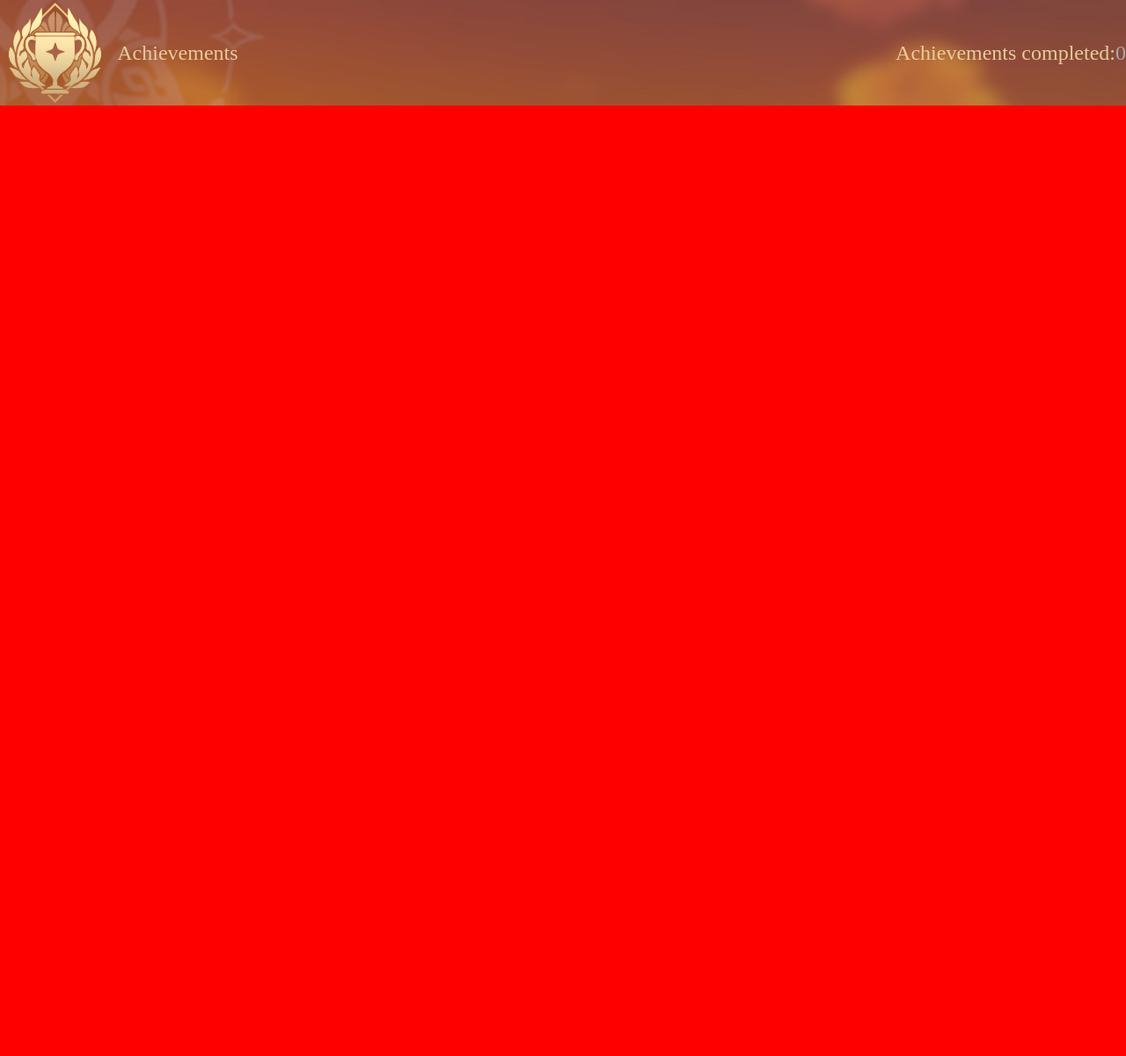
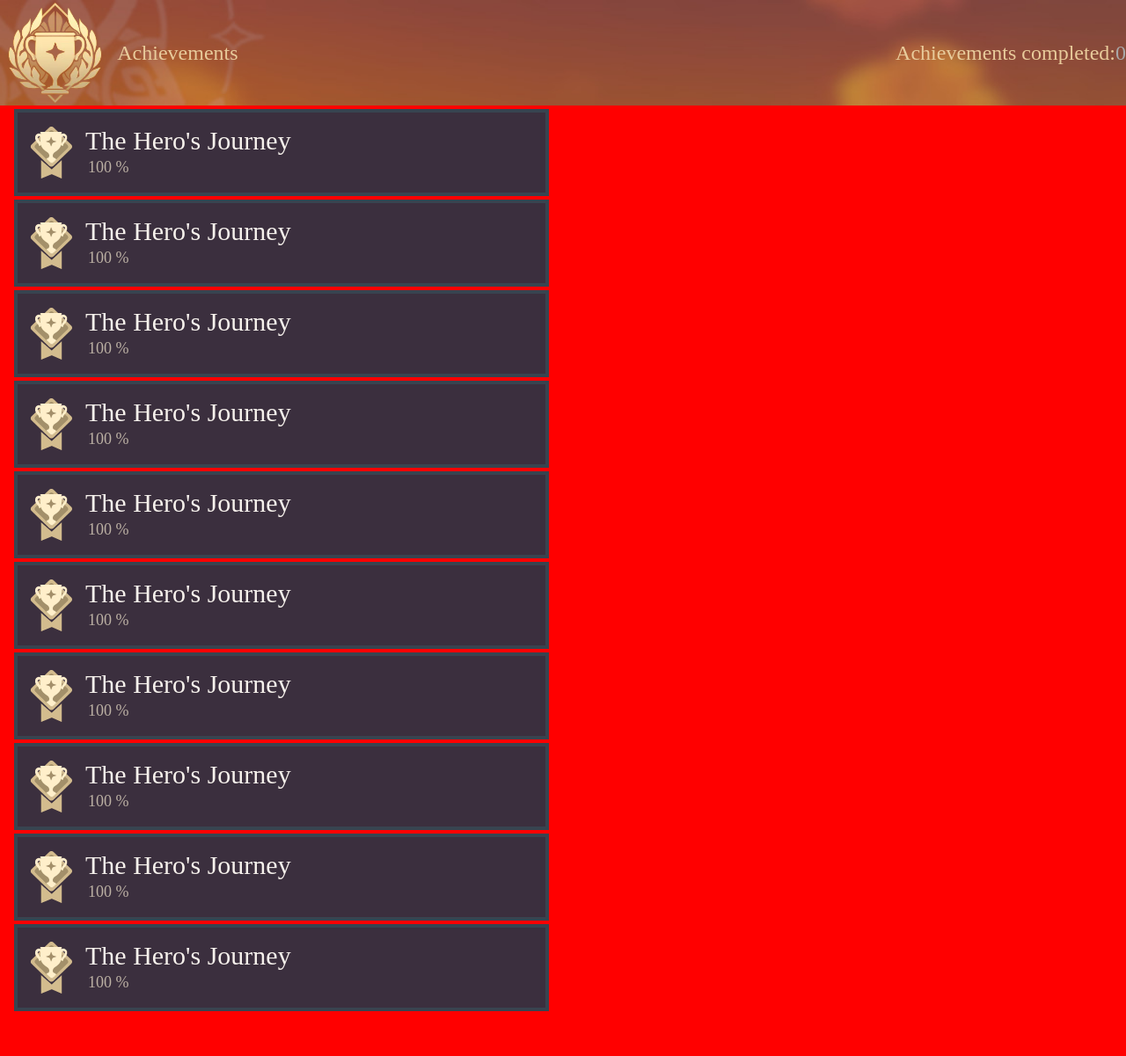
Before and after one commit to maritogram/genshin-web-tracker, a Flask app: template flaskr/templates/details.html in a window 1280 px wide. Shown: the whole page at 88% size. Run offline with Flask 3, Linux system fonts and the light colour scheme; the template is opened without the code that fills it, so the values that code supplies are empty; some web fonts are replaced.

Commit message:
refactoring: wrapper-left, category  (detail page)

```diff
--- a/flaskr/static/styles/detail_style.css
+++ b/flaskr/static/styles/detail_style.css
@@ -17,7 +17,7 @@ body{
     margin: 0;
     padding: 0;
 
-    grid-template-rows: 10% 1fr;
+    grid-template-rows: 10% 90%;
     height: 100vh;
 
 
@@ -28,8 +28,6 @@ body{
 
 
 }
-
-
 
 header{
     display: flex;
@@ -61,25 +59,29 @@ header img{
     /*background-color: orange;*/
 }
 
-
-
 .content{
     display: flex;
     width: 100%;
+    height: 100%;
     justify-content: space-between;
     background-color: red;
 
 }
 
+.wrapper-left{
+  width: 50%;
+    height: 100%;
+    margin-right:3px;
+    overflow-y: auto;
+
+}
 
 .section{
     display: flex;
     height : fit-content;
+    padding-left: 0;
+    transition-duration: 0.1s;
 
-
-    padding-left: 0;
-
-    transition-duration: 0.1s;
 }
 
 .category{
@@ -89,21 +91,11 @@ header img{
     margin: 4px auto;
     padding: 15px 0;
     /*background-image: url("../images/.png");*/
-
-
+    overflow-y: auto;
 
 }
 
 
-.wrapper-left{
-  width: 50%;
-  height: 100%;
-    overflow-y: scroll;
-    margin-right:3px;
-    margin-top: 10px ;
-    background-color: green;
-
-}
 
 
 
--- a/flaskr/templates/details.html
+++ b/flaskr/templates/details.html
@@ -12,85 +12,91 @@
 <body>
 
     <header>
-            <img loading="eager" class="main_image" alt="Wonders of the World" src="../static/images/acat_0.webp" style="margin-right: 7px; max-width:20%; max-height: 9rem;">
+            <img loading="eager" alt="Wonders of the World" src="../static/images/acat_0.webp" style="margin-right: 7px; max-width:20%; max-height: 9rem;">
             <p> Achievements</p>
             <p class="right"> Achievements completed: <span style="color:darkgrey; "> 0</span></p>
     </header>
 
     <div class="content">
-<!--        <div class="wrapper-left masked-overflow">-->
-<!--            <button class="section category">-->
-<!--                <img src="../static/images/cat1.png" width="auto" height="50%" style="padding:0 14px;">-->
-<!--                <div class="cat-text">-->
-<!--                <p class="cat-title">The Hero's Journey</p>-->
-<!--                <p class="cat-percent">100 %</p>-->
-<!--                    </div>-->
-<!--            </button>-->
-<!--            <button class="section category">-->
-<!--                <img src="../static/images/cat1.png" width="auto" height="50%" style="padding:0 14px;">-->
-<!--                <div class="cat-text">-->
-<!--                <p class="cat-title">The Hero's Journey</p>-->
-<!--                <p class="cat-percent">100 %</p>-->
-<!--                    </div>-->
-<!--            </button>-->
-<!--            <button class="section category">-->
-<!--                <img src="../static/images/cat1.png" width="auto" height="50%" style="padding:0 14px;">-->
-<!--                <div class="cat-text">-->
-<!--                <p class="cat-title">The Hero's Journey</p>-->
-<!--                <p class="cat-percent">100 %</p>-->
-<!--                    </div>-->
-<!--            </button>-->
-<!--            <button class="section category">-->
-<!--                <img src="../static/images/cat1.png" width="auto" height="50%" style="padding:0 14px;">-->
-<!--                <div class="cat-text">-->
-<!--                <p class="cat-title">The Hero's Journey</p>-->
-<!--                <p class="cat-percent">100 %</p>-->
-<!--                    </div>-->
-<!--            </button>-->
-<!--            <button class="section category">-->
-<!--                <img src="../static/images/cat1.png" width="auto" height="50%" style="padding:0 14px;">-->
-<!--                <div class="cat-text">-->
-<!--                <p class="cat-title">The Hero's Journey</p>-->
-<!--                <p class="cat-percent">100 %</p>-->
-<!--                    </div>-->
-<!--            </button>-->
-<!--            <button class="section category">-->
-<!--                <img src="../static/images/cat1.png" width="auto" height="50%" style="padding:0 14px;">-->
-<!--                <div class="cat-text">-->
-<!--                <p class="cat-title">The Hero's Journey</p>-->
-<!--                <p class="cat-percent">100 %</p>-->
-<!--                    </div>-->
-<!--            </button>-->
-<!--            <button class="section category">-->
-<!--                <img src="../static/images/cat1.png" width="auto" height="50%" style="padding:0 14px;">-->
-<!--                <div class="cat-text">-->
-<!--                <p class="cat-title">The Hero's Journey</p>-->
-<!--                <p class="cat-percent">100 %</p>-->
-<!--                    </div>-->
-<!--            </button>-->
-<!--            <button class="section category">-->
-<!--                <img src="../static/images/cat1.png" width="auto" height="50%" style="padding:0 14px;">-->
-<!--                <div class="cat-text">-->
-<!--                <p class="cat-title">The Hero's Journey</p>-->
-<!--                <p class="cat-percent">100 %</p>-->
-<!--                    </div>-->
-<!--            </button>-->
-<!--            <button class="section category">-->
-<!--                <img src="../static/images/cat1.png" width="auto" height="50%" style="padding:0 14px;">-->
-<!--                <div class="cat-text">-->
-<!--                <p class="cat-title">The Hero's Journey</p>-->
-<!--                <p class="cat-percent">100 %</p>-->
-<!--                    </div>-->
-<!--            </button>-->
-<!--            <button class="section category">-->
-<!--                <img src="../static/images/cat1.png" width="auto" height="50%" style="padding:0 14px;">-->
-<!--                <div class="cat-text">-->
-<!--                <p class="cat-title">The Hero's Journey</p>-->
-<!--                <p class="cat-percent">100 %</p>-->
-<!--                    </div>-->
-<!--            </button>-->
+        <div class="wrapper-left">
+            <button class="section category">
+                <img src="../static/images/cat1.png" width="auto" height="50%" style="padding:0 14px;">
+                <div class="cat-text">
+                <p class="cat-title">The Hero's Journey</p>
+                <p class="cat-percent">100 %</p>
+                    </div>
+            </button>
+             <button class="section category">
+                <img src="../static/images/cat1.png" width="auto" height="50%" style="padding:0 14px;">
+                <div class="cat-text">
+                <p class="cat-title">The Hero's Journey</p>
+                <p class="cat-percent">100 %</p>
+                    </div>
+            </button>
+             <button class="section category">
+                <img src="../static/images/cat1.png" width="auto" height="50%" style="padding:0 14px;">
+                <div class="cat-text">
+                <p class="cat-title">The Hero's Journey</p>
+                <p class="cat-percent">100 %</p>
+                    </div>
+            </button>
+             <button class="section category">
+                <img src="../static/images/cat1.png" width="auto" height="50%" style="padding:0 14px;">
+                <div class="cat-text">
+                <p class="cat-title">The Hero's Journey</p>
+                <p class="cat-percent">100 %</p>
+                    </div>
+            </button>
+              <button class="section category">
+                <img src="../static/images/cat1.png" width="auto" height="50%" style="padding:0 14px;">
+                <div class="cat-text">
+                <p class="cat-title">The Hero's Journey</p>
+                <p class="cat-percent">100 %</p>
+                    </div>
+            </button>
+             <button class="section category">
+                <img src="../static/images/cat1.png" width="auto" height="50%" style="padding:0 14px;">
+                <div class="cat-text">
+                <p class="cat-title">The Hero's Journey</p>
+                <p class="cat-percent">100 %</p>
+                    </div>
+            </button>
+              <button class="section category">
+                <img src="../static/images/cat1.png" width="auto" height="50%" style="padding:0 14px;">
+                <div class="cat-text">
+                <p class="cat-title">The Hero's Journey</p>
+                <p class="cat-percent">100 %</p>
+                    </div>
+            </button>
+             <button class="section category">
+                <img src="../static/images/cat1.png" width="auto" height="50%" style="padding:0 14px;">
+                <div class="cat-text">
+                <p class="cat-title">The Hero's Journey</p>
+                <p class="cat-percent">100 %</p>
+                    </div>
+            </button>
+              <button class="section category">
+                <img src="../static/images/cat1.png" width="auto" height="50%" style="padding:0 14px;">
+                <div class="cat-text">
+                <p class="cat-title">The Hero's Journey</p>
+                <p class="cat-percent">100 %</p>
+                    </div>
+            </button>
+             <button class="section category">
+                <img src="../static/images/cat1.png" width="auto" height="50%" style="padding:0 14px;">
+                <div class="cat-text">
+                <p class="cat-title">The Hero's Journey</p>
+                <p class="cat-percent">100 %</p>
+                    </div>
+            </button>
 
-<!--        </div>-->
+
+
+
+
+
+
+        </div>
 
 
 
```
